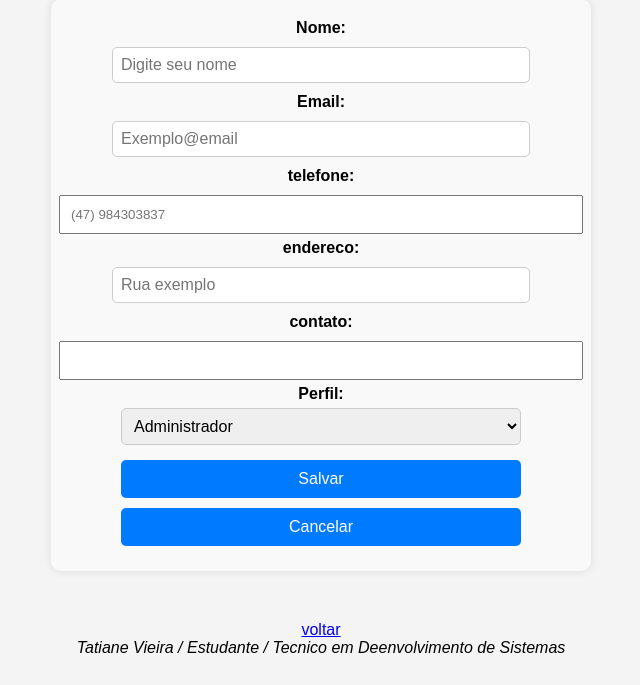
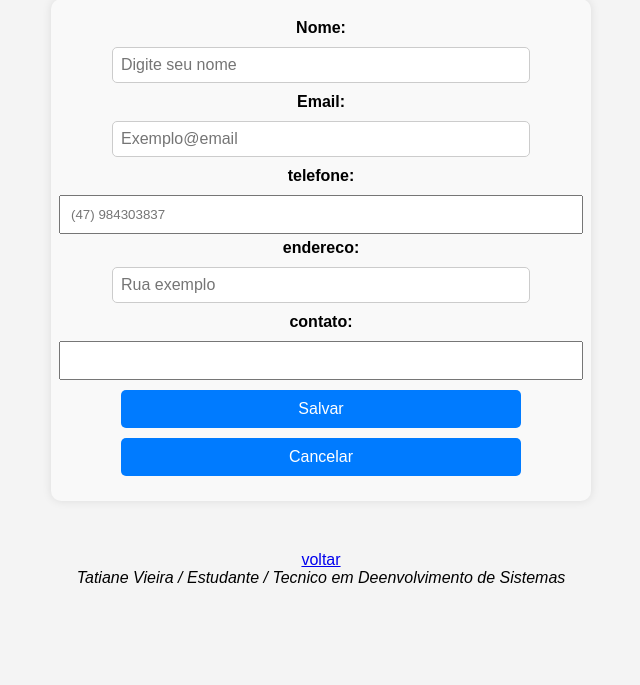
Before and after one commit to TatianeVieira/tatiane_vieira_prova, a PHP site: page /cadastro_fornecedor.php in a window 1280 px wide. Shown: the part 99-784 px from the top of the page, without its empty margins (319-959 px from the left). Run offline with PHP 8.4, Linux system fonts and the light colour scheme; a user stored in the database is signed in.

Commit message:
Cadastro
removi opção de perfil

```diff
--- a/MaterialApoio/cadastro_fornecedor.php
+++ b/MaterialApoio/cadastro_fornecedor.php
@@ -60,13 +60,6 @@ if($_SERVER['REQUEST_METHOD']=="POST") {
         <input type="num" id="contato" name="contato" required>
 
 
-        <label for="id_perfil">Perfil:</label>
-        <select id="id_perfil" name="id_perfil">
-            <option value="1">Administrador</option>
-            <option value="2">Secretaria</option>
-            <option value="3">Almoxerife</option>
-            <option value="4">Cliente</option>
-        </select>
 
         <button type="submit">Salvar</button>
         <button type="reset">Cancelar</button>
```
